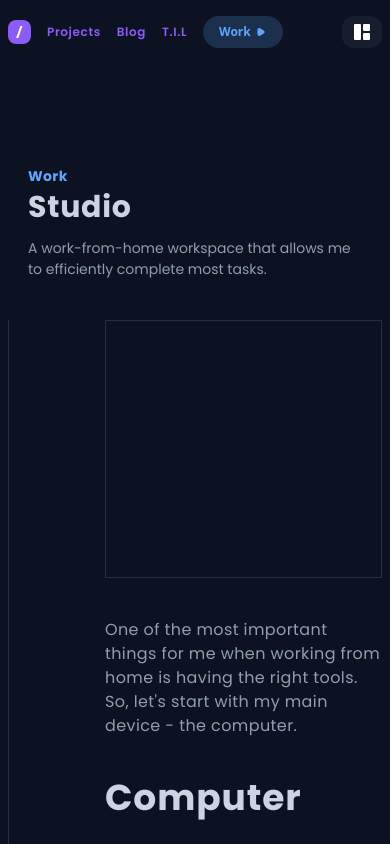
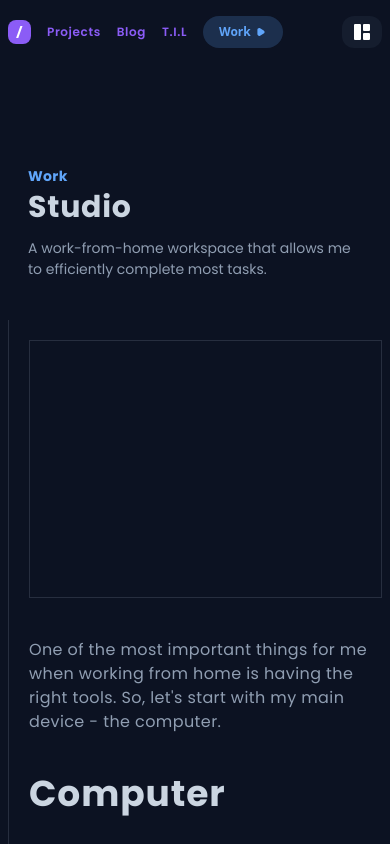
Before and after one commit to ImJars/Development-full-coding, a React (Vite) app: page /studio in a window 390 px wide. Shown: the top 844 px of the page. Built offline with nearby package versions, Linux system fonts and the light colour scheme.

Commit message:
Update studio.jsx

```diff
--- a/src/studio.jsx
+++ b/src/studio.jsx
@@ -319,10 +319,10 @@ function Studio() {
             <div className="content-wrapped mx-auto flex space-x-14">
               <div
                 ref={refScroll}
-                className="border-l pl-24 border-text-general border-opacity-20"
+                className="border-l pl-5 sm:pl-24 border-text-general border-opacity-20"
               >
                 <div>
-                  <div className="border p-32 border-text-general border-opacity-20 mb-10" />
+                  <div className="mt-5 border p-32 border-text-general border-opacity-20 mb-10" />
                   <p className="text-text-general tracking-wide">
                     One of the most important things for me when working from
                     home is having the right tools. So, let's start with my main
```
